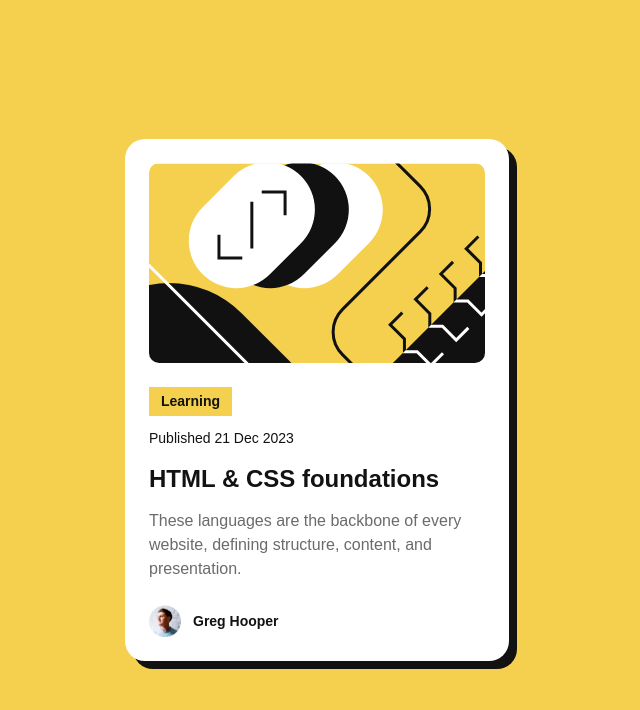
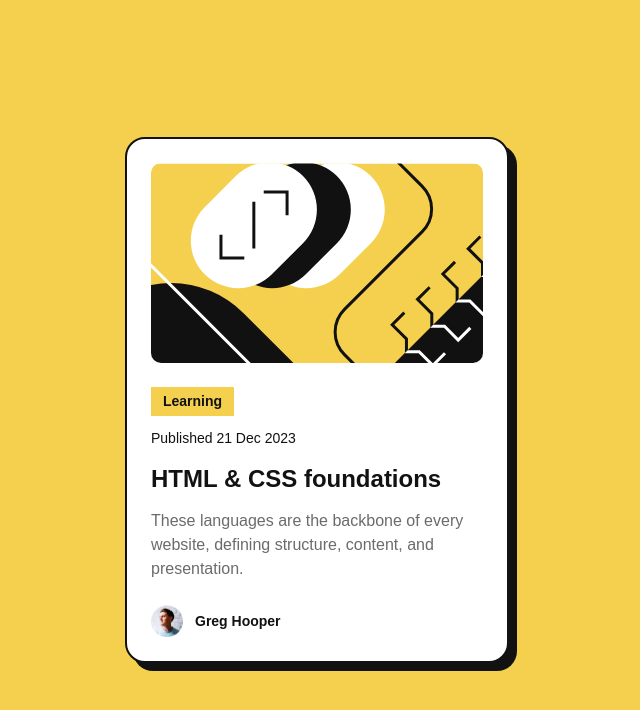
Before and after one commit to RobertVeit/frontend-mentor-blog-preview, a plain HTML site: page index.html in a window 1280 px wide. Shown: the whole page, without its empty margins (323-963 px from the left). Drawn offline with Linux system fonts and the light colour scheme; a web font is replaced by a local one.

Commit message:
added card border

```diff
--- a/style.css
+++ b/style.css
@@ -119,6 +119,7 @@ h1 {
   margin-inline: auto;
   padding: var(--spacing-300);
   border-radius: var(--border-radius);
+  border: 2px solid var(--primary-text-color);
   box-shadow: 8px 8px var(--primary-text-color);
 }
 
```
